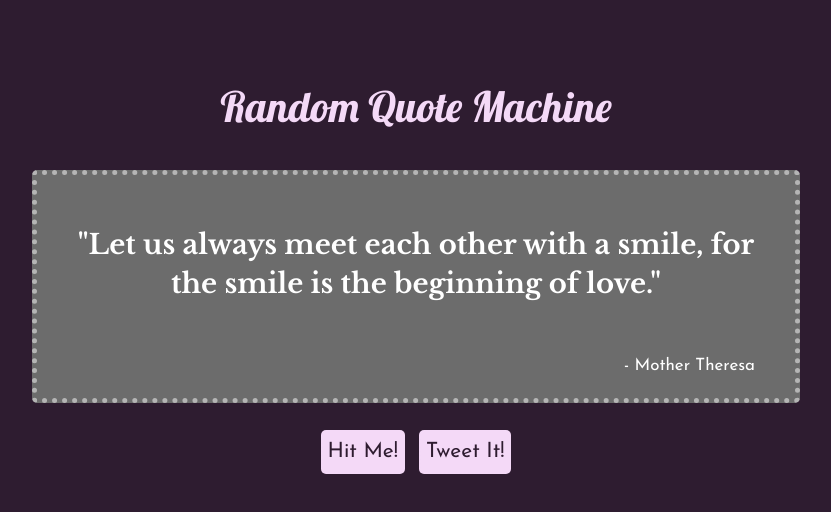
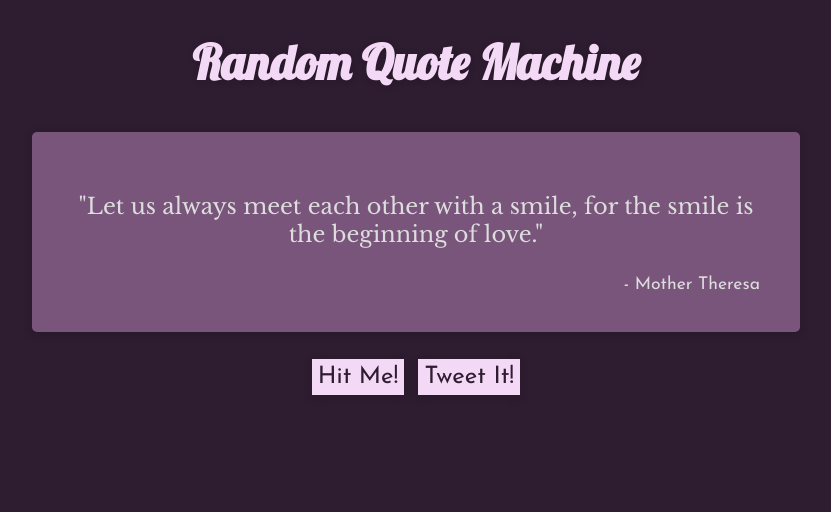
Before and after one commit to evblance/quote-tweeter, a plain HTML site: page index.html in a window 1280 px wide. Both pictures are taken after a click on the element "Hit Me!". Shown: the whole page, without its empty margins (224-1055 px from the left). Drawn offline with nearby package versions, Linux system fonts and the light colour scheme.

Commit message:
Refactors
- Updates code, improving quality and readability  in line with best
practices.
- Updates README

```diff
--- a/index.html
+++ b/index.html
@@ -1,41 +1,37 @@
-<html>
-    <head>
+<!DOCTYPE html>
 
-        <meta charset="utf-8">
-        <title>Random Quote Machine</title>
+<html lang="en">
 
-        <!-- Link boostrap, fonts, stylesheet -->
+  <head>
 
-        <link href='https://fonts.googleapis.com/css?family=Lobster' rel='stylesheet' type='text/css'>
-        <link href='https://fonts.googleapis.com/css?family=Oswald' rel='stylesheet' type='text/css'>
+  <meta charset="utf-8">
+  <meta name="viewport" content="width=device-width, initial-scale=1">
 
-        <link href='https://fonts.googleapis.com/css?family=Libre+Baskerville:700' rel='stylesheet' type='text/css'>
-        <link href='https://fonts.googleapis.com/css?family=Josefin+Sans' rel='stylesheet' type='text/css'>
+  <title>Random Quote Machine</title>
 
-        <link href="https://cdnjs.cloudflare.com/ajax/libs/twitter-bootstrap/3.3.7/css/bootstrap.min.css" rel="stylesheet" type="text/css">
-        <link href="./main.css" rel="stylesheet" type="text/css">
+  <link href='https://fonts.googleapis.com/css?family=Lobster%7COswald%7CLibre+Baskerville%7CJosefin+Sans' rel='stylesheet'>
+  <link href="./main.css" rel="stylesheet">
 
-        <!-- Link jQuery and main.js -->
+</head>
 
-        <script src="https://cdnjs.cloudflare.com/ajax/libs/jquery/3.1.0/jquery.min.js"></script>
-        <script src="./main.js"></script>
+<body>
 
+  <h1 class="heading">Random Quote Machine</h1>
 
-    </head>
+  <div class="quote-container">
+    <p class="quote">HIT THE BUTTON TO GENERATE A QUOTE!</p>
+    <br>
+    <p class="author"></p>
+  </div>
 
-    <body>
+  <div class="button-container">
+    <div class="btn btn-quote">Hit Me!</div>
+    <div class="btn btn-tweet"><a class="tweet-link" href="" target="_blank">Tweet It!</a></div>
+  </div>
 
-        <h1>Random Quote Machine</h1>
+  <script src="https://cdnjs.cloudflare.com/ajax/libs/jquery/3.1.0/jquery.min.js"></script>
+  <script src="./main.js"></script>
 
-        <div id="quote-well" >
-            <p class="quote">CLICK THE BUTTON TO GENERATE A QUOTE</p><br>
-            <p class="author"></p>
-        </div>
-        <div id="interaction">
-            <div id="btn-quote" class="btn">Hit Me!</div>
-          <div id="btn-tweet" class="btn"><a href="">Tweet It!</a></div>
-        </div>
-
-    </body>
+</body>
 
 </html>
--- a/main.css
+++ b/main.css
@@ -1,85 +1,92 @@
 body {
-
-    background-color: rgb(46, 28, 48);
+  background: rgb(46, 28, 48);
+  box-sizing: border-box;
 }
 
-h1 {
-
-    color: rgb(244, 217, 247);
-    display: block;
-    text-align: center;
-    font-family: 'Lobster', sans-serif;
-    font-size: 3em;
-    margin-top: 2em;
-}
-
-#interaction {
-
-    display: block;
-    text-align: center;
-}
-
-#quote-well {
-
-    background-color: #6c6c6c;
-    color: white;
-    margin: auto;
-    width: 75%;
-    max-width: 768px;
-    min-height: 200px;
-    display: block;
-    margin-top: 40px;
-    margin-bottom: 25px;
-    border: #b5b5b5 5px dotted;
-    border-radius: 5px;
-    outline-color: blue;
+.author {
+  align-self: flex-end;
+  font-family: 'Josefin Sans', serif;
+  font-size: 1.1rem;
+  margin: 0 20px 10px;
+  text-align: right;
 }
 
 .btn {
-    cursor: pointer;
-    font-family: 'Josefin Sans', sans-serif;
-    font-size: 1.5em;
-    background-color: rgb(244, 217, 247);
-    color: rgb(46, 28, 48);
-    display: inline-block;
-    border: 2px dotted rgb(244, 217, 247);
-    align-self: center;
-    margin: 2px 5px 2px 5px;
-    padding: 5px 5px 5px 5px;
-    border-radius: 5px;
-
+  background: rgb(244, 217, 247);
+  box-shadow: 0 2px 8px 0 rgba(20,20,20,0.25);
+  border: 1px solid rgb(244, 217, 247);
+  color: rgb(46, 28, 48);
+  cursor: pointer;
+  display: inline-block;
+  font-family: 'Josefin Sans', sans-serif;
+  font-size: 1.5rem;
+  margin: 2px 5px;
+  padding: 5px;
+  transition: all 0.33s ease-out;
 }
 
-.btn:hover {
-    color: #8b8b8b;
-    padding: 4px 4px 4px 4px;
-    border: 3px dotted rgba(46, 28, 48, 0.8);
-    transition: 333ms;
+.btn:hover,
+.btn:hover .tweet-link {
+  background: rgb(46, 28, 48);
+  color: rgb(244, 217, 247);
+  transition: all 0.33s ease-out;
 }
 
-.btn a {
+.button-container {
+  text-align: center;
+}
+
+.heading {
+  color: rgb(244, 217, 247);
+  font-family: 'Lobster', sans-serif;
+  font-size: 3rem;
+  margin: 2rem auto 0;
+  text-align: center;
+  text-shadow: 1px 1px 6px rgba(20,20,20,0.25);
+}
+
+.tweet-link {
   color: rgb(46, 28, 48);
   text-decoration: none;
-}
-
-.btn a:hover {
-    color: #8b8b8b;
-    transition: 333ms;
+  transition: all 0.33s ease-out;
 }
 
 .quote {
-    font-family: 'Libre Baskerville', cursive;
-    font-weight: 700;
-    font-size: 1.4em;
-    text-align: center;
-    margin: 50px 10px 10px 10px;
-    flex: both;
-    z-index: 1231233;
+  font-family: 'Libre Baskerville', cursive;
+  font-size: 1.4rem;
+  text-align: center;
+  margin: 20px 20px 5px;
 }
 
-.author {
-    font-family: 'Josefin Sans', serif;
-    font-size: 1.1em;
-    text-align: right;
-    margin: 20px 20px 20px 20px;
+.quote-container {
+  align-items: center;
+  background: rgb(121,85,124);
+  border-radius: 5px;
+  box-shadow: 0 2px 8px 0 rgba(20,20,20,0.25);
+  color: #ddd;
+  display: flex;
+  flex-direction: column;
+  justify-content: center;
+  margin: 40px auto 25px;
+  max-width: 768px;
+  min-height: 200px;
+  width: 75%;
 }
+
+
+@media screen and (max-width: 640px) {
+
+  .heading {
+    margin: 0 auto;
+  }
+
+  .quote {
+    margin: 5px;
+  }
+
+  .quote-container {
+    margin: 10px auto;
+    max-width: 100%;
+  }
+
+}
--- a/main.js
+++ b/main.js
@@ -1,170 +1,160 @@
 
-var data = [
+var quotes = [
   {
     "id": 0,
     "quote": "We know what we are, but know not what we may be.",
     "author": "William Shakespeare"
   },
-
   {
     "id": 1,
     "quote": "You can't blame gravity for falling in love.",
     "author": "Albert Einstein"
   },
-
   {
     "id": 2,
     "quote": "Don't cry because it's over. Smile because it happened.",
     "author": "Dr. Seuss"
   },
-
   {
     "id": 3,
     "quote": "Do not dwell in the past, do not dream of the future, concentrate the mind on the present moment.",
     "author": "Buddha"
   },
-
   {
     "id": 4,
     "quote": "The secret of getting ahead is getting started.",
     "author": "Mark Twain"
   },
-
   {
     "id": 5,
     "quote": "Success consists of going from failure to failure without loss of enthusiasm.",
     "author": "Winston Churchill"
   },
-
   {
     "id": 6,
     "quote": "Faith is taking the first step even when you don't see the whole staircase.",
     "author": "Martin Luther King, Jr."
   },
-
   {
     "id": 7,
     "quote": "Live as if you were to die tomorrow. Learn as if you were to live forever.",
     "author": "Mahatma Ghandi"
   },
-
   {
     "id": 8,
     "quote": "Life is really simple, but we insist on making it complicated.",
     "author": "Confucious"
   },
-
   {
     "id": 9,
     "quote": "You cannot escape the responsibility of tomorrow by evading it today.",
     "author": "Abraham Lincoln"
   },
-
   {
     "id": 10,
     "quote": "Let us always meet each other with a smile, for the smile is the beginning of love.",
     "author": "Mother Theresa"
   },
-
   {
     "id": 11,
     "quote": "Education is the most powerful weapon which you can use to change the world.",
     "author": "Nelson Mandela"
   },
-
   {
     "id": 12,
     "quote": "We may encounter many defeats but we must not be defeated.",
     "author": "Maya Angelou"
   },
-
   {
     "id": 13,
     "quote": "Being entirely honest with oneself is a good exercise.",
     "author": "Sigmund Freud"
   },
-
   {
     "id": 14,
     "quote": "Art is the most intense mode of individualism that the world has known.",
     "author": "Oscar Wilde"
   },
-
   {
     "id": 15,
     "quote": "Whoever fights monsters should see to it that in the process he does not become a monster. And if you gaze long enough into an abyss, the abyss will gaze back into you.",
     "author": "Friedrich Nietzsche"
   },
-
   {
     "id": 16,
     "quote": "The roots of education are bitter, but the fruit is sweet.",
     "author": "Aristotle"
   },
-
   {
     "id": 17,
     "quote": "Never go on trips with anyone you do not love.",
     "author": "Ernest Hemingway"
   },
-
   {
     "id": 18,
     "quote": "Music doesn't lie. If there is something to be changed in this world, then it can only happen through music.",
     "author": "Jimi Hendrix"
   },
-
   {
     "id": 19,
     "quote": "Nothing can stop the man with the right mental attitude from achieving his goal; nothing on earth can help the man with the wrong mental attitude.",
     "author": "Thomas Jefferson"
   }
-]
+];
 
+(function($) {
 
-$(document).ready(function () {
-    //'use strict';
-    $('#btn-quote').on('click', function () {
-      $('.quote').html("");
-      $('.author').html("");
-      $('.quote').hide();
-      $('.author').hide();
+  'use strict';
 
+  var $quote = $('.quote');
+  var $author = $('.author');
+  var $quoteButton = $('.btn-quote');
+  var $tweetButton = $('.btn-tweet');
+  var $tweetLink = $tweetButton.find('a');
+
+  // handle clicks on quote button
+  $quoteButton.on('click', function () {
+
+    $quote.html('')
+    $author.html('');
+    $quote.hide();
+    $author.hide();
+
+    // show a random quote
     var quoteID = Math.floor((Math.random() * 20));
-     for (var el = 0; el < data.length; el++) {
-       if (data[el].id === quoteID) {
-         $(".quote").html(quoteID);
-         $(".quote").html("<p class='quote'>\"" + data[el].quote + "\"</p>");
-         $(".author").html("<p class='author'>" + " - " + data[el].author + "</p>");
-         $('.author').fadeIn(800);
-         $('.quote').fadeIn(800);
-
+    var quotesNum = quotes.length;
+    for (var i = 0; i < quotesNum; i++) {
+      if (quotes[i].id === quoteID) {
+        $quote.html(quoteID);
+        $quote.html('<p class="quote">\"' + quotes[i].quote + '\"</p>');
+        $author.html('<p class="author">' + ' - ' + quotes[i].author + '</p>');
+        $author.fadeIn(800);
+        $quote.fadeIn(800);
         break;
       }
     }
 
   });
 
-  $('#btn-tweet').on('click', function () {
+  // handle clicks on tweet button
+  $tweetButton.on('click', function (event) {
+
     // retrieve the currently displayed quote
-    var theQuote = $('.quote p').text();
-    if ( $('p.quote').text() == "CLICK THE BUTTON TO GENERATE A QUOTE" ) {
-      alert("You might want to generate a quote first! :)");
+    var theQuote = $quote.text();
+    // do not allow user to tweet before having generated a first quote
+    if ( theQuote == "CLICK THE BUTTON TO GENERATE A QUOTE" ) {
+      window.alert("You might want to generate a quote first! :)");
+      event.preventDefault();
       return;
+    }
 
-    }
-    //var theAuthor = $('.author p').html();
-    //var quoteArray = theQuote.split(" ");
-    //var authorArray = theAuthor.split(" ");
+    // Prepare the quote for tweeting
+    var sanitizedQuote = theQuote + "%0A" + $author.text();
 
-    //var sanitizedQuote = quoteArray.join("%20") + "%0A" + authorArray.join("%20");
-    var sanitizedQuote = theQuote + "%0A" + $('.author p').text();
-    //https://twitter.com/home?status=
+    // Use Twitter API call to request a tweet of the chosen quote
     var tweetStringHref = "https://twitter.com/intent/tweet?text=" + sanitizedQuote;
-
-    $('#btn-tweet a').attr('target', "_blank");
-    $('#btn-tweet a').attr('href', tweetStringHref);
+    $tweetLink.attr('href', tweetStringHref);
 
   });
 
-});
+})(jQuery);
```
Also changed, not shown: 1 other file. Lines whose indentation alone changed are shown as unchanged.
